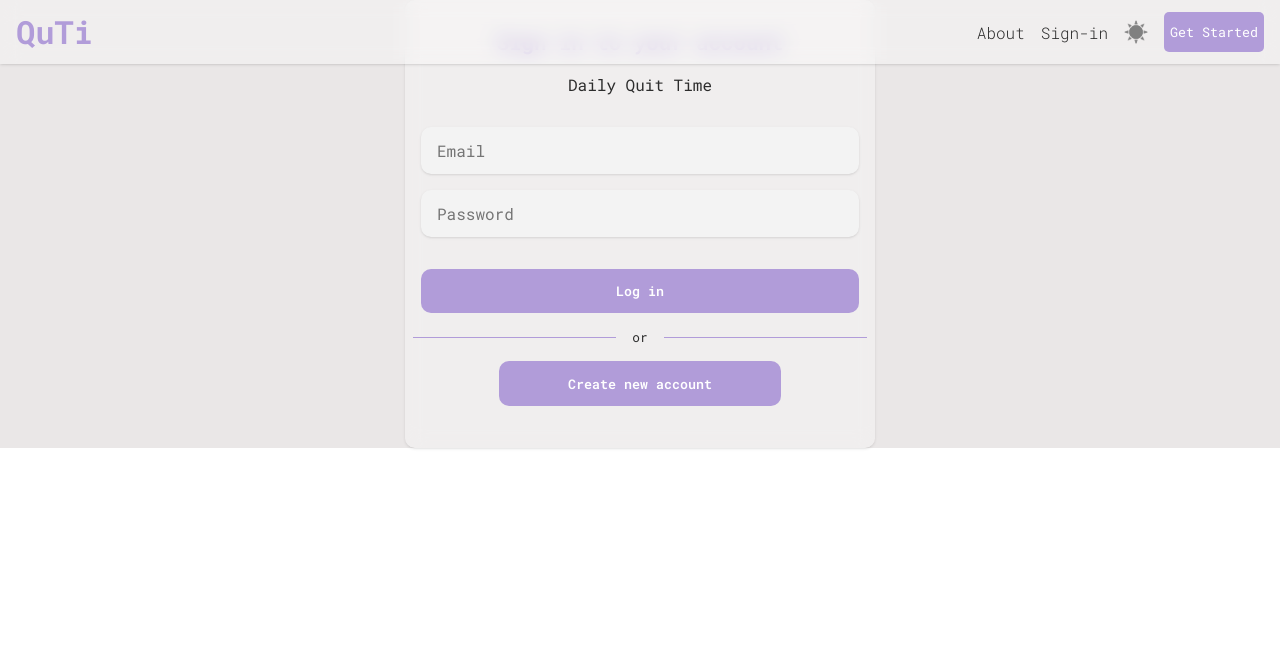
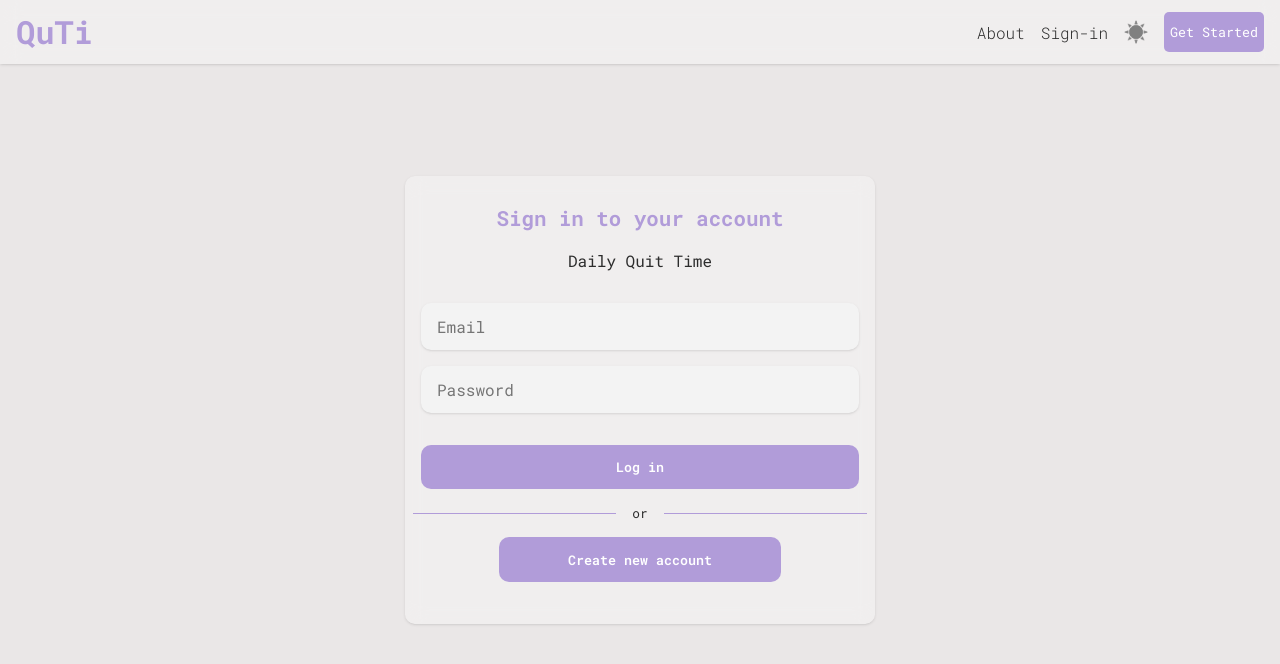
Before and after one commit to samueljsong/qt-project, a React (Vite) app: page / in a window 1280 px wide. Shown: the top 664 px of the page. Built offline with nearby package versions, Linux system fonts and the light colour scheme.

Commit message:
changed height again

```diff
--- a/src/App.css
+++ b/src/App.css
@@ -67,6 +67,6 @@
 
 .container{
   display: grid;
-  height: auto;
+  height: 100vh;
   width: 100vw;
 }
--- a/src/components/Signup.css
+++ b/src/components/Signup.css
@@ -42,7 +42,7 @@
         justify-content: center;
         z-index: 2;
         transition: all 0.3s ease 0s;
-        margin-top: 8rem;
+        margin-top: 4rem;
     }
 
     .login-title{
```
